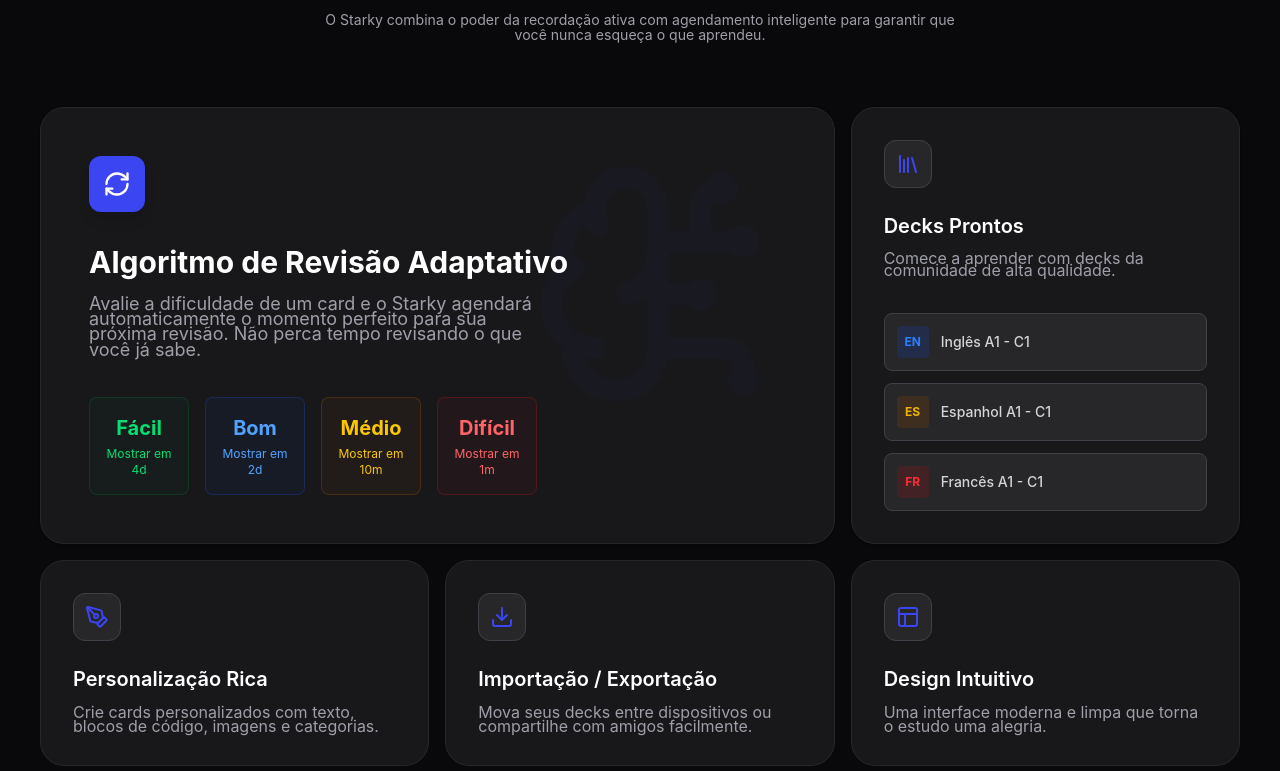
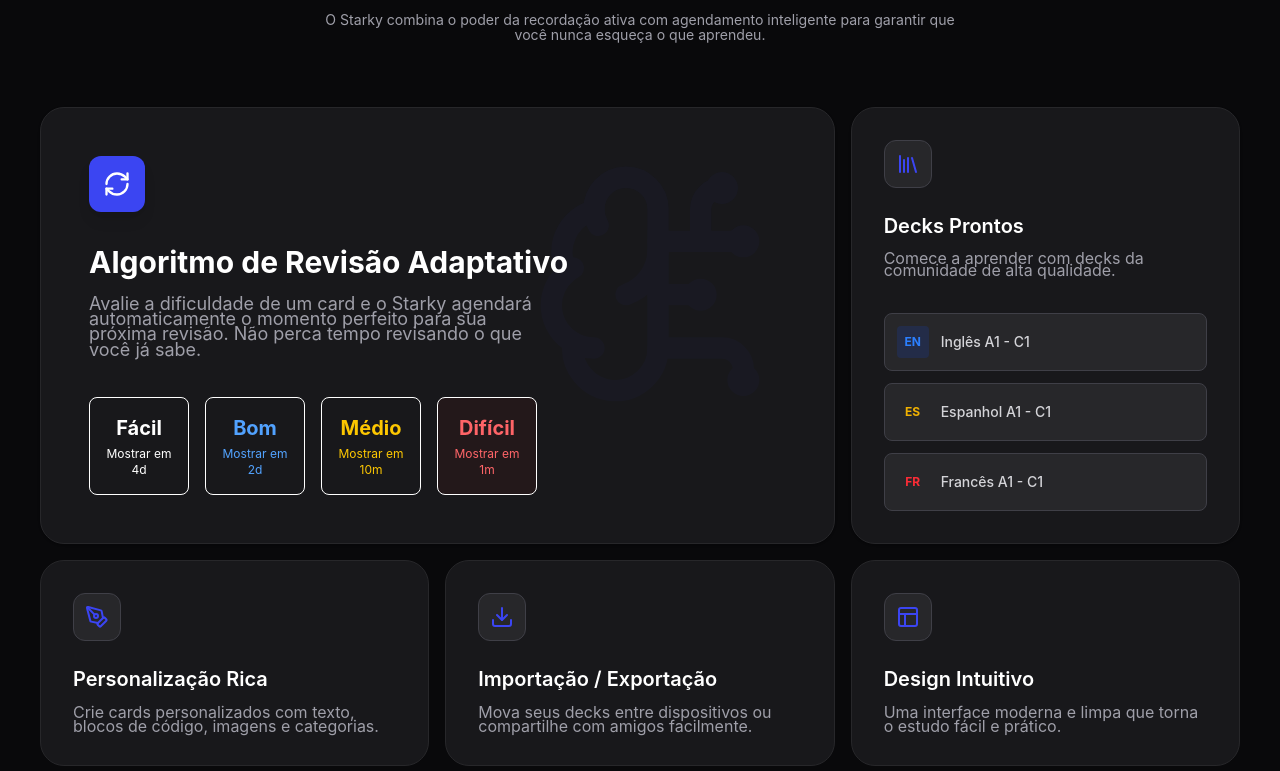
Before and after one commit to felipesoarws/starky, a React (Vite) app: page / in a window 1280 px wide. Shown: the part 1549-2320 px from the top of the page. Built offline with nearby package versions, Linux system fonts and the light colour scheme; no server answers; a web font is replaced by a local one.

Commit message:
feat: framer motion effect

```diff
--- a/package.json
+++ b/package.json
@@ -24,6 +24,7 @@
     "drizzle-orm": "^0.45.1",
     "express": "^5.2.1",
     "express-rate-limit": "^8.2.1",
+    "framer-motion": "^12.29.2",
     "helmet": "^8.1.0",
     "jsonwebtoken": "^9.0.3",
     "jszip": "^3.10.1",
--- a/src/components/Features.tsx
+++ b/src/components/Features.tsx
@@ -6,6 +6,7 @@
   Layout,
   Download,
 } from "lucide-react";
+import { motion } from "framer-motion";
 
 interface FeatureCardProps {
   title: string;
@@ -18,7 +19,13 @@
   return (
     <section id="features" className="py-24 px-10 bg-zinc-950">
       <div className="max-w-7xl mx-auto">
-        <div className="mb-16 md:text-center max-w-5xl mx-auto">
+        <motion.div
+          initial={{ opacity: 0, y: 30 }}
+          whileInView={{ opacity: 1, y: 0 }}
+          viewport={{ once: true, margin: "-100px" }}
+          transition={{ duration: 0.8, ease: "easeOut" }}
+          className="mb-16 md:text-center max-w-5xl mx-auto"
+        >
           <h2
             className="text-3xl md:text-6xl font-bold mb-6 tracking-tight text-white leading-[.8]"
             style={{ userSelect: "none" }}
@@ -32,10 +39,30 @@
             O Starky combina o poder da recordação ativa com agendamento
             inteligente para garantir que você nunca esqueça o que aprendeu.
           </p>
-        </div>
+        </motion.div>
 
-        <div className="grid grid-cols-1 md:grid-cols-3 gap-4">
-          <div className="md:col-span-2 p-8 md:p-12 rounded-3xl border border-zinc-800 bg-zinc-900 relative overflow-hidden group shadow-sm">
+        <motion.div
+          initial="hidden"
+          whileInView="visible"
+          viewport={{ once: true, margin: "-50px" }}
+          variants={{
+            hidden: { opacity: 0 },
+            visible: {
+              opacity: 1,
+              transition: {
+                staggerChildren: 0.1
+              }
+            }
+          }}
+          className="grid grid-cols-1 md:grid-cols-3 gap-4"
+        >
+          <motion.div
+            variants={{
+              hidden: { opacity: 0, y: 20 },
+              visible: { opacity: 1, y: 0 }
+            }}
+            className="md:col-span-2 p-8 md:p-12 rounded-3xl border border-zinc-800 bg-zinc-900 relative overflow-hidden group shadow-sm"
+          >
             <div className="absolute top-0 right-0 p-12 opacity-[0.03] group-hover:opacity-[0.05] transition-opacity">
               <BrainCircuit className="w-64 h-64 text-(--accent-color)" />
             </div>
@@ -53,35 +80,36 @@
               </p>
 
               <div className="mt-10 grid grid-cols-2 gap-4 max-w-md lg:grid-cols-4">
-                <div className="bg-green-900/10 p-4 rounded-lg border border-green-900/50 text-center">
-                  <div className="text-xl font-bold text-green-400 mb-1">
-                    Fácil
-                  </div>
-                  <div className="text-xs text-green-400">Mostrar em 4d</div>
-                </div>
-                <div className="bg-blue-900/10 p-4 rounded-lg border border-blue-900/50 text-center">
-                  <div className="text-xl font-bold text-blue-400 mb-1">
-                    Bom
-                  </div>
-                  <div className="text-xs text-blue-400">Mostrar em 2d</div>
-                </div>
-                <div className="bg-yellow-900/10 p-4 rounded-lg border border-yellow-900/50 text-center">
-                  <div className="text-xl font-bold text-yellow-400 mb-1">
-                    Médio
-                  </div>
-                  <div className="text-xs text-yellow-400">Mostrar em 10m</div>
-                </div>
-                <div className="bg-red-900/10 p-4 rounded-lg border border-red-900/50 text-center">
-                  <div className="text-xl font-bold text-red-400 mb-1">
-                    Difícil
-                  </div>
-                  <div className="text-xs text-red-400">Mostrar em 1m</div>
-                </div>
+                {[
+                  { label: "Fácil", color: "green", time: "em 4d" },
+                  { label: "Bom", color: "blue", time: "em 2d" },
+                  { label: "Médio", color: "yellow", time: "em 10m" },
+                  { label: "Difícil", color: "red", time: "em 1m" }
+                ].map((item, idx) => (
+                  <motion.div
+                    key={item.label}
+                    initial={{ opacity: 0, scale: 0.8 }}
+                    whileInView={{ opacity: 1, scale: 1 }}
+                    transition={{ delay: 0.5 + idx * 0.1 }}
+                    className={`bg-${item.color}-900/10 p-4 rounded-lg border border-${item.color}-900/50 text-center`}
+                  >
+                    <div className={`text-xl font-bold text-${item.color}-400 mb-1`}>
+                      {item.label}
+                    </div>
+                    <div className={`text-xs text-${item.color}-400`}>Mostrar {item.time}</div>
+                  </motion.div>
+                ))}
               </div>
             </div>
-          </div>
+          </motion.div>
 
-          <div className="md:col-span-1 p-8 rounded-3xl border border-zinc-800 bg-zinc-900 flex flex-col justify-between group overflow-hidden shadow-sm">
+          <motion.div
+            variants={{
+              hidden: { opacity: 0, y: 20 },
+              visible: { opacity: 1, y: 0 }
+            }}
+            className="md:col-span-1 p-8 rounded-3xl border border-zinc-800 bg-zinc-900 flex flex-col justify-between group overflow-hidden shadow-sm"
+          >
             <div>
               <div className="w-12 h-12 rounded-xl bg-zinc-800 border border-zinc-700 flex items-center justify-center mb-6 text-(--accent-color)">
                 <Library className="w-6 h-6" />
@@ -95,30 +123,20 @@
             </div>
 
             <div className="mt-6 space-y-3">
-              <div className="p-3 bg-zinc-800 border border-zinc-700 rounded-lg flex items-center gap-3">
-                <div className="w-8 h-8 rounded bg-blue-900/30 flex items-center justify-center text-blue-500 font-bold text-xs">
-                  EN
+              {[
+                { lang: "EN", color: "blue", text: "Inglês A1 - C1" },
+                { lang: "ES", color: "yellow", text: "Espanhol A1 - C1" },
+                { lang: "FR", color: "red", text: "Francês A1 - C1" }
+              ].map((deck) => (
+                <div key={deck.lang} className="p-3 bg-zinc-800 border border-zinc-700 rounded-lg flex items-center gap-3">
+                  <div className={`w-8 h-8 rounded bg-${deck.color}-900/30 flex items-center justify-center text-${deck.color}-500 font-bold text-xs`}>
+                    {deck.lang}
+                  </div>
+                  <div className="text-sm font-medium text-zinc-300">{deck.text}</div>
                 </div>
-                <div className="text-sm font-medium text-zinc-300">Inglês A1 - C1</div>
-              </div>
-              <div className="p-3 bg-zinc-800 border border-zinc-700 rounded-lg flex items-center gap-3">
-                <div className="w-8 h-8 rounded bg-yellow-900/30 flex items-center justify-center text-yellow-500 font-bold text-xs">
-                  ES
-                </div>
-                <div className="text-sm font-medium text-zinc-300">
-                  Espanhol A1 - C1
-                </div>
-              </div>
-              <div className="p-3 bg-zinc-800 border border-zinc-700 rounded-lg flex items-center gap-3">
-                <div className="w-8 h-8 rounded bg-red-900/30 flex items-center justify-center text-red-500 font-bold text-xs">
-                  FR
-                </div>
-                <div className="text-sm font-medium text-zinc-300">
-                  Francês A1 - C1
-                </div>
-              </div>
+              ))}
             </div>
-          </div>
+          </motion.div>
 
           <FeatureCard
             title="Personalização Rica"
@@ -132,10 +150,10 @@
           />
           <FeatureCard
             title="Design Intuitivo"
-            description="Uma interface moderna e limpa que torna o estudo uma alegria."
+            description="Uma interface moderna e limpa que torna o estudo fácil e prático."
             icon={<Layout className="w-6 h-6" />}
           />
-        </div>
+        </motion.div>
       </div>
     </section>
   );
@@ -147,7 +165,11 @@
   icon,
   className = "",
 }: FeatureCardProps) => (
-  <div
+  <motion.div
+    variants={{
+      hidden: { opacity: 0, y: 20 },
+      visible: { opacity: 1, y: 0 }
+    }}
     className={`p-8 rounded-3xl border border-zinc-800 bg-zinc-900 hover:border-(--accent-color)/30 hover:shadow-lg hover:shadow-(--accent-color)/5 transition-all group ${className}`}
   >
     <div className="w-12 h-12 rounded-xl bg-zinc-800 border border-zinc-700 flex items-center justify-center mb-6 group-hover:scale-110 transition-transform duration-300 text-(--accent-color)">
@@ -155,7 +177,7 @@
     </div>
     <h3 className="text-xl font-semibold mb-3 text-white ">{title}</h3>
     <p className="text-zinc-400 leading-relaxed lg:leading-[1.1vw]">{description}</p>
-  </div>
+  </motion.div>
 );
 
 export default Features;
--- a/src/components/Hero.tsx
+++ b/src/components/Hero.tsx
@@ -8,6 +8,7 @@
 import { useEffect, useCallback } from "react";
 import { Button } from "./ui/Button";
 import { useNavigate } from "react-router";
+import { motion, AnimatePresence } from "framer-motion";
 
 const HERO_CARDS = [
   {
@@ -97,39 +98,70 @@
     return () => window.removeEventListener("keydown", handleKeyDown);
   }, [isFlipped, currentCard, handleNextCard, handleSpeak]);
 
+  const containerVariants = {
+    hidden: { opacity: 0 },
+    visible: {
+      opacity: 1,
+      transition: {
+        staggerChildren: 0.1,
+        delayChildren: 0.2
+      }
+    }
+  };
+
+  const itemVariants = {
+    hidden: { opacity: 0, y: 20 },
+    visible: {
+      opacity: 1,
+      y: 0,
+      transition: { duration: 0.5, ease: "easeOut" as const }
+    }
+  };
+
   return (
     <section className="relative pt-32 pb-20 md:pt-48 md:pb-32 px-10 overflow-hidden bg-(--accent-background)">
-      <div className="absolute top-0 left-1/2 -translate-x-1/2 w-[1200px] h-[600px] bg-accent/[0.15] blur-[120px] rounded-full pointer-events-none -z-10" />
+      <motion.div
+        initial={{ opacity: 0, scale: 0.8 }}
+        animate={{ opacity: 1, scale: 1 }}
+        transition={{ duration: 1.5, ease: "easeOut" as const }}
+        className="absolute top-0 left-1/2 -translate-x-1/2 w-[1200px] h-[600px] bg-accent/[0.15] blur-[120px] rounded-full pointer-events-none -z-10"
+      />
       <div className="absolute top-20 right-0 w-[500px] h-[500px] bg-indigo-500/10 blur-[100px] rounded-full pointer-events-none -z-10" />
 
-      <div className="max-w-5xl mx-auto text-center">
-        <div className="inline-flex items-center gap-2 px-3 py-1 rounded-full border border-zinc-800 bg-zinc-900/50 shadow-sm mb-8 animate-fade-in">
+      <motion.div
+        variants={containerVariants}
+        initial="hidden"
+        animate="visible"
+        className="max-w-5xl mx-auto text-center"
+      >
+        <motion.div variants={itemVariants} className="inline-flex items-center gap-2 px-3 py-1 rounded-full border border-zinc-800 bg-zinc-900/50 shadow-sm mb-8">
           <span className="flex h-2 w-2 rounded-full bg-accent animate-pulse"></span>
           <span className="text-xs font-medium text-zinc-400 ">
             A evolução do aprendizado chegou
           </span>
-        </div>
+        </motion.div>
 
-        <h1
-          className="text-5xl md:text-7xl lg:text-7xl font-bold tracking-tighter mb-8 leading-[.8] animate-slide-up text-white"
+        <motion.h1
+          variants={itemVariants}
+          className="text-5xl md:text-7xl lg:text-7xl font-bold tracking-tighter mb-8 leading-[.8] text-white"
           style={{ userSelect: "none" }}
         >
           Domine qualquer assunto <br className="hidden md:block" />
           <span className="text-accent ">com Repetição Espaçada.</span>
-        </h1>
+        </motion.h1>
 
-        <p
-          className="text-md md:text-xl lg:text-md text-zinc-400 max-w-2xl mx-auto mb-10 leading-[1.3] animate-slide-up"
-          style={{ animationDelay: "0.1s" }}
+        <motion.p
+          variants={itemVariants}
+          className="text-md md:text-xl lg:text-md text-zinc-400 max-w-2xl mx-auto mb-10 leading-[1.3]"
         >
           O Starky ajuda você a memorizar conceitos a longo prazo. Crie
           flashcards, acompanhe seu progresso e deixe nosso algoritmo
           inteligente decidir quando revisar.
-        </p>
+        </motion.p>
 
-        <div
-          className="flex flex-col sm:flex-row items-center justify-center gap-4 animate-slide-up"
-          style={{ animationDelay: "0.2s" }}
+        <motion.div
+          variants={itemVariants}
+          className="flex flex-col sm:flex-row items-center justify-center gap-4"
         >
           <Button
             size="lg"
@@ -148,11 +180,15 @@
             <Play className="w-4 h-4 fill-current mr-2 group-hover:scale-110 transition-transform" />
             Explorar Decks
           </Button>
-        </div>
+        </motion.div>
 
-        <div
-          className="mt-20 relative mx-auto max-w-4xl animate-slide-up text-left"
-          style={{ animationDelay: "0.4s" }}
+        <motion.div
+          variants={itemVariants}
+          initial={{ opacity: 0, y: 40 }}
+          whileInView={{ opacity: 1, y: 0 }}
+          viewport={{ once: true }}
+          transition={{ duration: 0.8, delay: 0.5, ease: "easeOut" as const }}
+          className="mt-20 relative mx-auto max-w-4xl text-left"
         >
           <div className="absolute -inset-4 bg-accent/10 blur-3xl rounded-4xl"></div>
 
@@ -217,21 +253,40 @@
                     </button>
                   </div>
 
+                  <AnimatePresence mode="wait">
                     {!isFlipped ? (
-                    <div className="animate-fade-in key={currentCard.question}">
+                      <motion.div
+                        key="question"
+                        initial={{ opacity: 0, x: -20 }}
+                        animate={{ opacity: 1, x: 0 }}
+                        exit={{ opacity: 0, x: 20 }}
+                        transition={{ duration: 0.3 }}
+                      >
                         <h3 className="text-2xl md:text-4xl font-medium text-white leading-tight">
                           {currentCard.question}
                         </h3>
-                    </div>
+                      </motion.div>
                     ) : (
-                    <div className="space-y-6 max-w-2xl animate-slide-up key={currentCard.answer}">
+                      <motion.div
+                        key="answer"
+                        initial={{ opacity: 0, x: 20 }}
+                        animate={{ opacity: 1, x: 0 }}
+                        exit={{ opacity: 0, x: -20 }}
+                        transition={{ duration: 0.3 }}
+                        className="space-y-6 max-w-2xl"
+                      >
                         <p className="text-xl md:text-4xl text-zinc-100 leading-relaxed font-bold">
                           {currentCard.answer}
                         </p>
 
-                      <div className="w-16 h-1 bg-accent/50 rounded-full mx-auto mt-8"></div>
-                    </div>
+                        <motion.div
+                          initial={{ width: 0 }}
+                          animate={{ width: 64 }}
+                          className="h-1 bg-accent/50 rounded-full mx-auto mt-8"
+                        ></motion.div>
+                      </motion.div>
                     )}
+                  </AnimatePresence>
 
                   {!isFlipped && (
                     <div className="mt-12 h-6 flex flex-col items-center justify-center gap-2">
@@ -303,8 +358,8 @@
               </div>
             </div>
           </div>
-        </div>
-      </div>
+        </motion.div>
+      </motion.div>
     </section>
   );
 };
```
Also changed, not shown: src/components/CTA.tsx (+9 -2 lines), src/components/Integration.tsx (+17 -4 lines), src/components/MobileApp.tsx (+17 -4 lines), 1 other file (tests, documents, lock files or other folders). Lines whose indentation alone changed are shown as unchanged.
